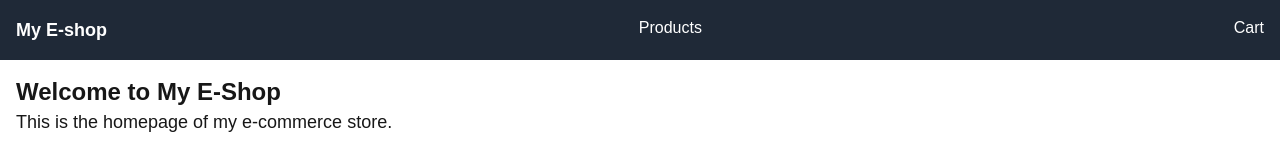
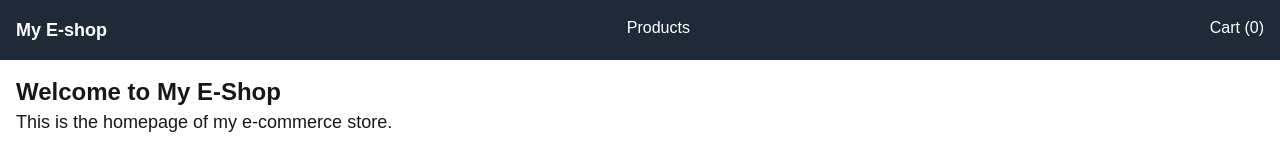
Before and after one commit to MaxGranberg/ehandel, a Next.js app: page / in a window 1280 px wide. Shown: the top 160 px of the page. Built offline with nearby package versions, Linux system fonts and the light colour scheme.

Commit message:
Add a counter for cart to the navbar

```diff
--- a/src/components/navbar.tsx
+++ b/src/components/navbar.tsx
@@ -1,6 +1,12 @@
+"use client";
+
 import Link from "next/link";
+import { useCart } from "@/context/cartContext";
 
 export default function Navbar() {
+
+  const { state } = useCart();
+
   return (
     <nav className="bg-gray-800 p-4">
       <div className="container mx-auto flex justify-between">
@@ -11,7 +17,7 @@ export default function Navbar() {
           <p className="text-white"> Products</p>
         </Link>
         <Link href="/cart">
-        <p className="text-white"> Cart</p>
+        <p className="text-white"> Cart ({state.items.length})</p>
         </Link>
       </div>
     </nav>
```
